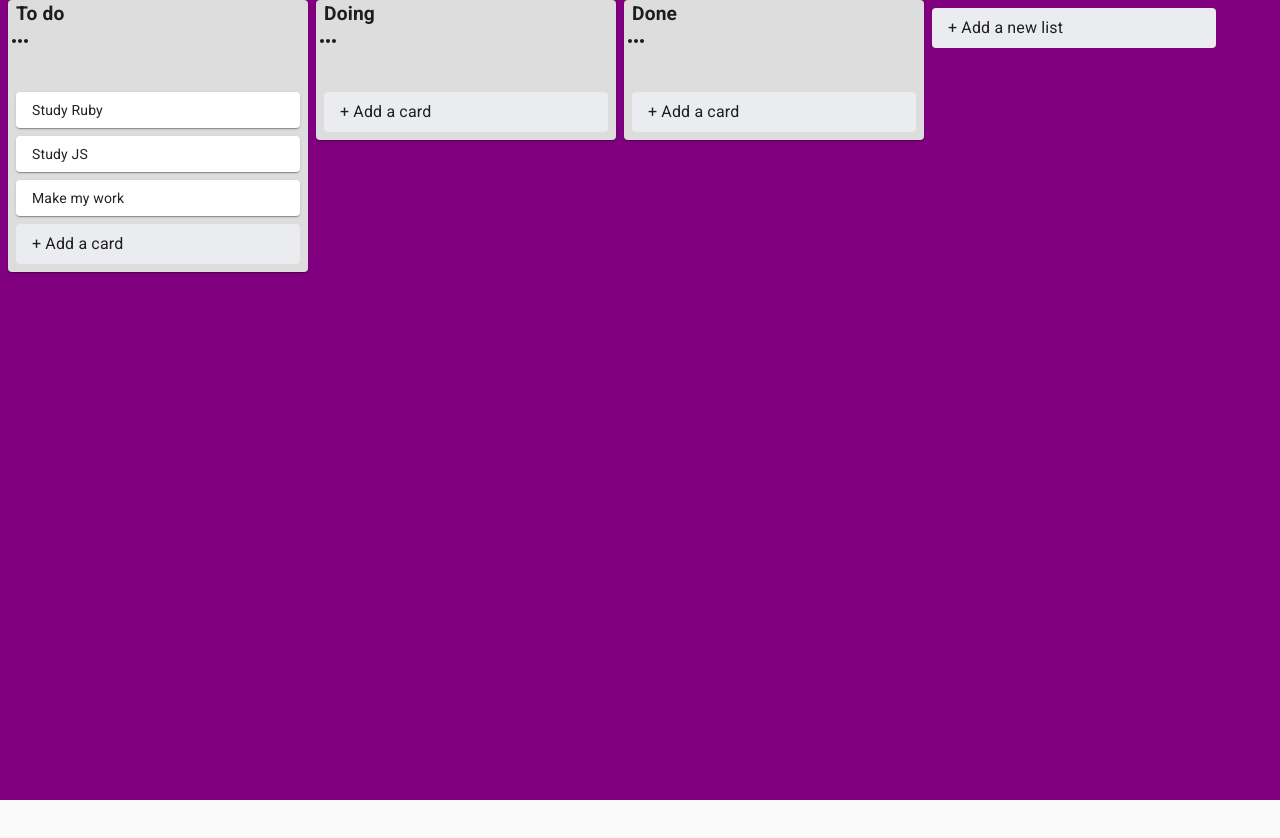
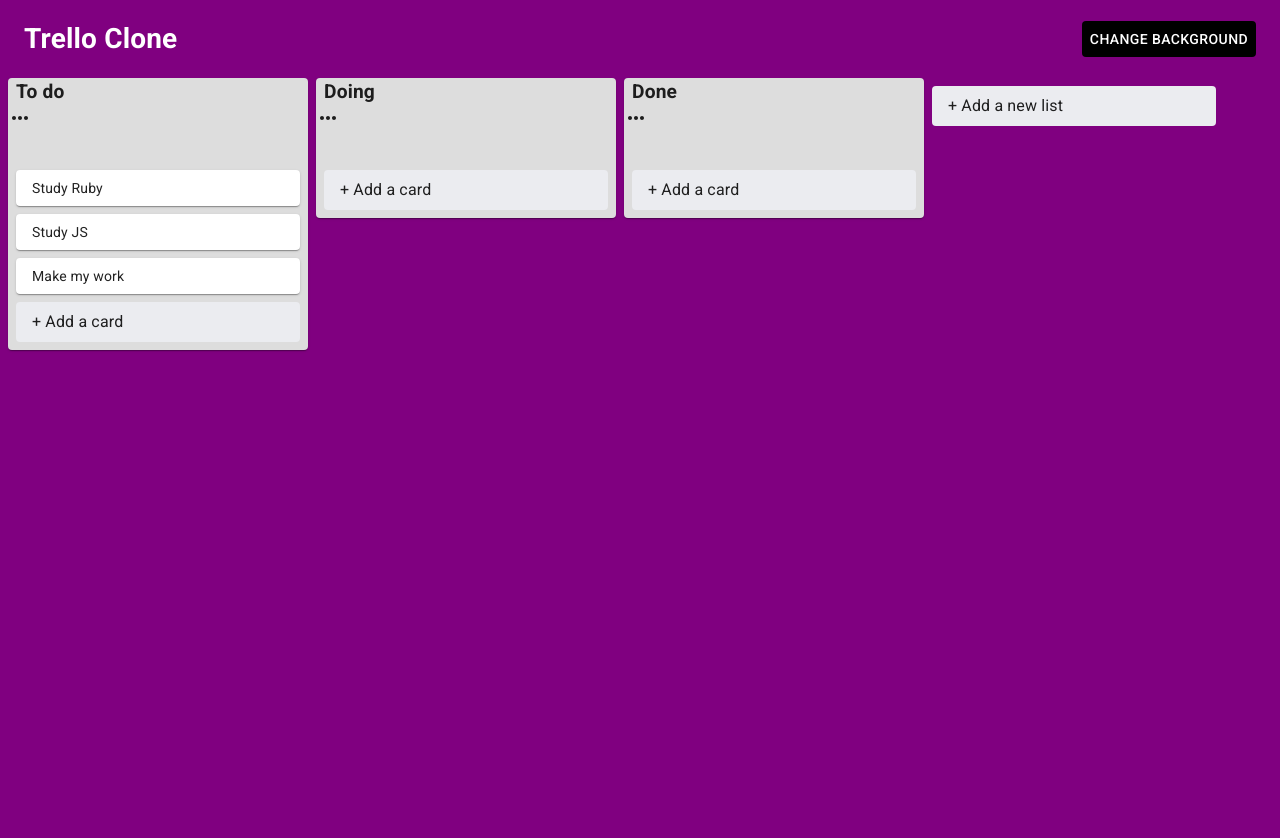
Before and after one commit to maclararose/Trello-clone-with-React, a React (Create React App) app in the folder trello-clone/: page / in a window 1280 px wide. Shown: the top 838 px of the page. Before the commit the page ends 800 px from the top, so only its background shows below. Built offline with nearby package versions, Linux system fonts and the light colour scheme.

Commit message:
Finish navigation and sidemenu

```diff
--- a/trello-clone/src/App.js
+++ b/trello-clone/src/App.js
@@ -1,141 +1,22 @@
-import React, { useState } from 'react';
-import {v4 as uuid} from 'uuid';
-import InputContainer from './components/Input/InputContainer';
-import List from './components/List/List';
-import Store from './utils/Store';
-import StoreApi from './utils/StoreApi';
+import React from 'react';
 import {makeStyles} from '@material-ui/core/styles';
-import { DragDropContext, Droppable } from 'react-beautiful-dnd';
+import Wrapper from './components/Wrapper/Wrapper';
+import Navigation from './components/nav/Navegation';
 
 const useStyle = makeStyles((theme) => ({
   root: {
-    display: 'flex',
-    height: '100vh',
-    background: 'purple',
-    overflowY: 'auto'
+    background: 'purple'
   }
 }));
 
-function App() {
-  const [data, setData] = useState(Store);
-  const addMoreCard = (title, listId) => {
-    const newCardId =uuid();
-    const newCard = {
-      id: newCardId,
-      title,
-    };
-
-    const list = data.lists[listId];
-    list.cards = [...list.cards, newCard];
-
-    const newState = {
-      ...data,
-      lists:{
-        ...data.lists,
-        [listId]: list,
-      }
-    }
-    setData(newState);
-  };
-
+function App(){
   const classes = useStyle();
 
-  const addMoreList = (title) => {
-    const newListId = uuid();
-    const newList = {
-      id: newListId,
-      title,
-      cards: []
-    };
-    const newState = {
-      listIds: [...data.listIds, newListId],
-      lists:{
-        ...data.lists,
-        [newListId]: newList,
-      },
-    };
-
-    setData(newState);
-  }
-
-  const updateListTitle = (title, listId) => {
-    const list = data.lists[listId];
-    list.title = title;
-
-    const newState = {
-      ...data,
-      lists: {
-        ...data.list,
-        [listId]: list
-      }
-    }
-
-    setData(newState);
-  };
-
-  const onDragEnd = (result) => {
-    const { destination, source, draggableId, type } = result;
-    const sourceList = data.lists[source.droppableId];
-    const destinationList = data.lists[destination.droppableId];
-    const draggingCard = sourceList.cards.filter(card => card.id === draggableId)[0];
-
-    if(!destination){
-      return;
-    };
-
-    if (type === 'list') {
-      const newListIds = data.listIds;
-      newListIds.splice(source.index, 1);
-      newListIds.splice(destination.index, 0, draggableId);
-      return;
-    };
-
-    if(source.droppableId === destination.droppableId){
-      sourceList.cards.splice(source.index, 1);
-      destinationList.cards.splice(destination.index, 0, draggingCard);
-      const newState = {
-        ...data,
-        lists: {
-          ...data.lists,
-          [sourceList.id]: destinationList,
-        },
-      };
-      setData(newState);
-    }else{
-      sourceList.cards.splice(source.index, 1);
-      destinationList.cards.splice(destination.index, 0, draggingCard);
-
-      const newState = {
-        ...data,
-        lists: {
-          ...data.lists,
-          [sourceList.id]: sourceList,
-          [destinationList.id]: destinationList,
-        },
-      };
-      setData(newState);
-    };
-
-  };
-
-  return (
-    <StoreApi.Provider value={{addMoreCard, addMoreList, updateListTitle}}>
-      <DragDropContext onDragEnd={onDragEnd}>
-        <Droppable droppableId="app" type="list" direction="horizontal">
-          {(provided) => (
-            <div className={classes.root} ref={provided.innerRef} {...provided.droppableProps}>
-              {data.listIds.map((listId, index) => {
-                const list = data.lists[listId];
-
-                return <List list={list} key={listId} index={index}/>
-              })}
-              <InputContainer type="list"/>
-              {provided.placeholder}
-            </div>
-          )}
-        </Droppable>
-      </DragDropContext>
-    </StoreApi.Provider>
+  return(
+  <div className={classes.root}>
+    <Navigation />
+    <Wrapper />
+  </div>
   );
 }
 
--- /dev/null
+++ b/trello-clone/src/components/TopBar/TopBar.js
@@ -0,0 +1,35 @@
+import React from 'react';
+import { makeStyles } from '@material-ui/core/styles';
+import { AppBar, Button, Toolbar } from '@material-ui/core';
+
+const useStyle = makeStyles(() => ({
+  AppBar:{
+    background: 'None',
+  },
+  title: {
+    flexGrow: 1,
+  },
+  btn: {
+    color: '#fff',
+    background: '#000'
+  }
+}));
+
+function TopBar({setOpenSideMenu}){
+  const classes = useStyle();
+
+  return(
+    <div>
+      <AppBar position="static" className={classes.AppBar} elevation={0}>
+        <Toolbar>
+          <h1 className={classes.title}>Trello Clone</h1>
+          <Button className={classes.btn} onClick={() => setOpenSideMenu(true)}>
+            Change background
+          </Button>
+        </Toolbar>
+      </AppBar>
+    </div>
+  );
+}
+
+export default TopBar;
--- /dev/null
+++ b/trello-clone/src/components/Wrapper/Wrapper.js
@@ -0,0 +1,142 @@
+import React, { useState } from 'react';
+import {v4 as uuid} from 'uuid';
+import InputContainer from '../Input/InputContainer';
+import List from '../List/List';
+import Store from '../../utils/Store'
+import StoreApi from '../../utils/StoreApi';
+import {makeStyles} from '@material-ui/core/styles';
+import { DragDropContext, Droppable } from 'react-beautiful-dnd';
+
+const useStyle = makeStyles((theme) => ({
+  root: {
+    display: 'flex',
+    height: '100vh',
+    width: '100%',
+    overflowY: 'auto'
+  }
+}));
+
+function Wrapper() {
+  const [data, setData] = useState(Store);
+  const addMoreCard = (title, listId) => {
+    const newCardId =uuid();
+    const newCard = {
+      id: newCardId,
+      title,
+    };
+
+    const list = data.lists[listId];
+    list.cards = [...list.cards, newCard];
+
+    const newState = {
+      ...data,
+      lists:{
+        ...data.lists,
+        [listId]: list,
+      }
+    }
+    setData(newState);
+  };
+
+  const classes = useStyle();
+
+  const addMoreList = (title) => {
+    const newListId = uuid();
+    const newList = {
+      id: newListId,
+      title,
+      cards: []
+    };
+    const newState = {
+      listIds: [...data.listIds, newListId],
+      lists:{
+        ...data.lists,
+        [newListId]: newList,
+      },
+    };
+
+    setData(newState);
+  }
+
+  const updateListTitle = (title, listId) => {
+    const list = data.lists[listId];
+    list.title = title;
+
+    const newState = {
+      ...data,
+      lists: {
+        ...data.list,
+        [listId]: list
+      }
+    }
+
+    setData(newState);
+  };
+
+  const onDragEnd = (result) => {
+    const { destination, source, draggableId, type } = result;
+
+    if (!destination) {
+      return;
+    }
+    if (type === 'list') {
+      const newListIds = data.listIds;
+      newListIds.splice(source.index, 1);
+      newListIds.splice(destination.index, 0, draggableId);
+      return;
+    }
+
+    const sourceList = data.lists[source.droppableId];
+    const destinationList = data.lists[destination.droppableId];
+    const draggingCard = sourceList.cards.filter((card) => card.id === draggableId)[0];
+
+    if (source.droppableId === destination.droppableId) {
+      sourceList.cards.splice(source.index, 1);
+      destinationList.cards.splice(destination.index, 0, draggingCard);
+      const newSate = {
+        ...data,
+        lists: {
+          ...data.lists,
+          [sourceList.id]: destinationList,
+        },
+      };
+      setData(newSate);
+    } else {
+      sourceList.cards.splice(source.index, 1);
+      destinationList.cards.splice(destination.index, 0, draggingCard);
+
+      const newState = {
+        ...data,
+        lists: {
+          ...data.lists,
+          [sourceList.id]: sourceList,
+          [destinationList.id]: destinationList,
+        },
+      };
+      setData(newState);
+    }
+
+  };
+
+  return (
+    <StoreApi.Provider value={{addMoreCard, addMoreList, updateListTitle}}>
+      <DragDropContext onDragEnd={onDragEnd}>
+        <Droppable droppableId="app" type="list" direction="horizontal">
+          {(provided) => (
+            <div className={classes.root} ref={provided.innerRef} {...provided.droppableProps}>
+              {data.listIds.map((listId, index) => {
+                const list = data.lists[listId];
+
+                return <List list={list} key={listId} index={index}/>
+              })}
+              <InputContainer type="list"/>
+              {provided.placeholder}
+            </div>
+          )}
+        </Droppable>
+      </DragDropContext>
+    </StoreApi.Provider>
+  );
+}
+
+export default Wrapper;
--- /dev/null
+++ b/trello-clone/src/components/nav/Navegation.js
@@ -0,0 +1,16 @@
+import React, { useState } from 'react';
+import TopBar from '../TopBar/TopBar';
+import SideMenu from './SideMenu';
+
+function Navigation(){
+  const [openSideMenu, setOpenSideMenu] = useState(false);
+
+  return(
+    <div>
+      <TopBar setOpenSideMenu={setOpenSideMenu}/>
+      <SideMenu openSideMenu={openSideMenu} setOpenSideMenu={setOpenSideMenu}/>
+    </div>
+  );
+}
+
+export default Navigation;
--- /dev/null
+++ b/trello-clone/src/components/nav/SideMenu.js
@@ -0,0 +1,47 @@
+import { Drawer, makeStyles } from '@material-ui/core';
+import React from 'react';
+import TopBar from '../TopBar/TopBar';
+
+const useStyles = makeStyles((theme) => ({
+  drawer: {
+    width: '400px',
+  },
+  menu: {
+    display: 'flex',
+    justifyContent: 'space-arround',
+    margin: theme.spacing(2),
+
+  },
+  box:{
+    width: '45%',
+    height: '90px',
+    backgroundColor: 'blue',
+    borderRadius: '5px',
+  }
+}));
+
+function SideMenu({setOpenSideMenu, openSideMenu}){
+  const classes = useStyles();
+  //const [openColor, setOpenColor] = useState(false);
+  //const [images, setImage] = useState([]);
+
+  return(
+    <div>
+      <Drawer open={openSideMenu} anchor={"right"} onClose={() => setOpenSideMenu(false)}>
+        <div className={classes.drawer}>
+          <div className={classes.menu}>
+            <div className={classes.box} style={{
+              backgroundImage: "url(https://res.cloudinary.com/worldpackers/image/upload/c_fill,f_auto,q_auto,w_1024/v1/guides/article_cover/tyfg7tk7aaf0m4dg1n5j)",
+              backgroundRepeat: 'no-repeat',
+              backgroundSize: "cover"
+            }}>
+
+            </div>
+          </div>
+        </div>
+      </Drawer>
+    </div>
+  );
+};
+
+export default SideMenu;
```
Also changed, not shown: 1 other file (tests, documents, lock files or other folders).
